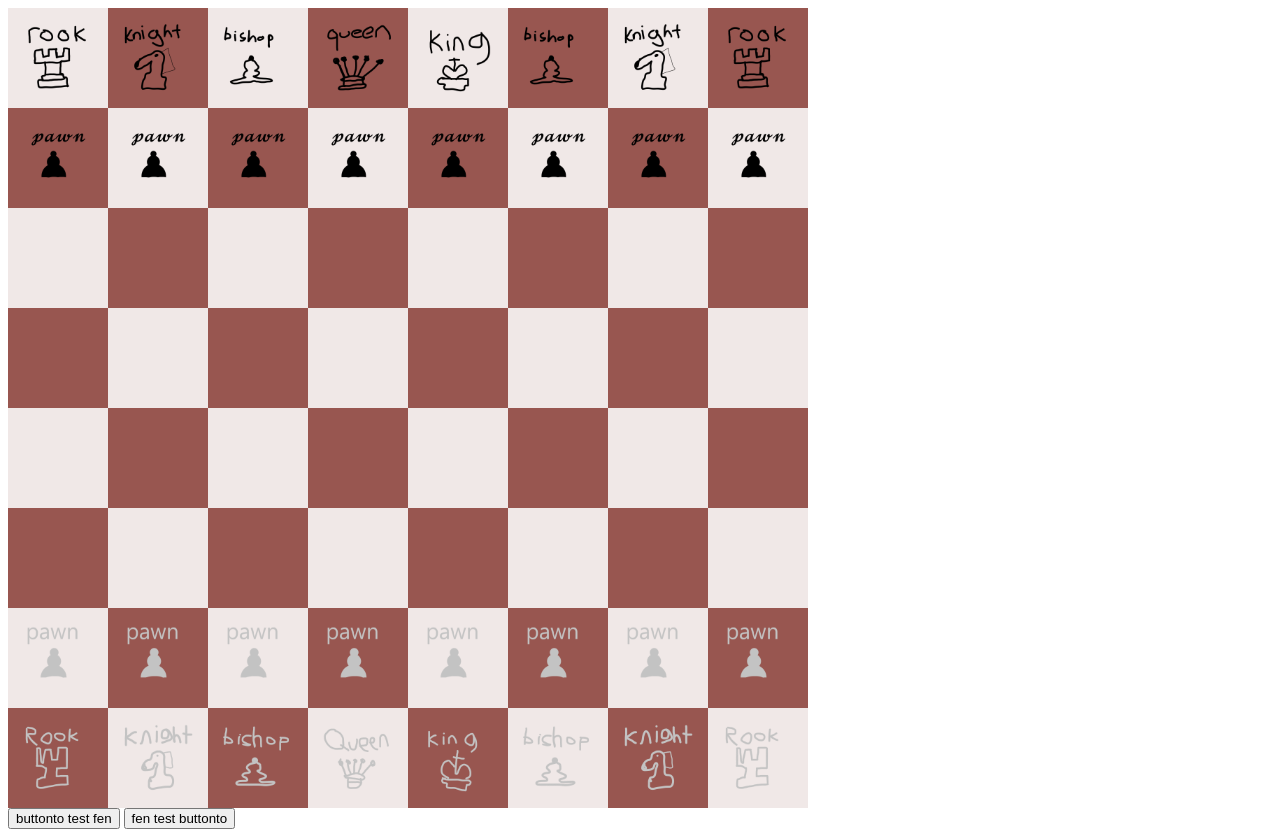
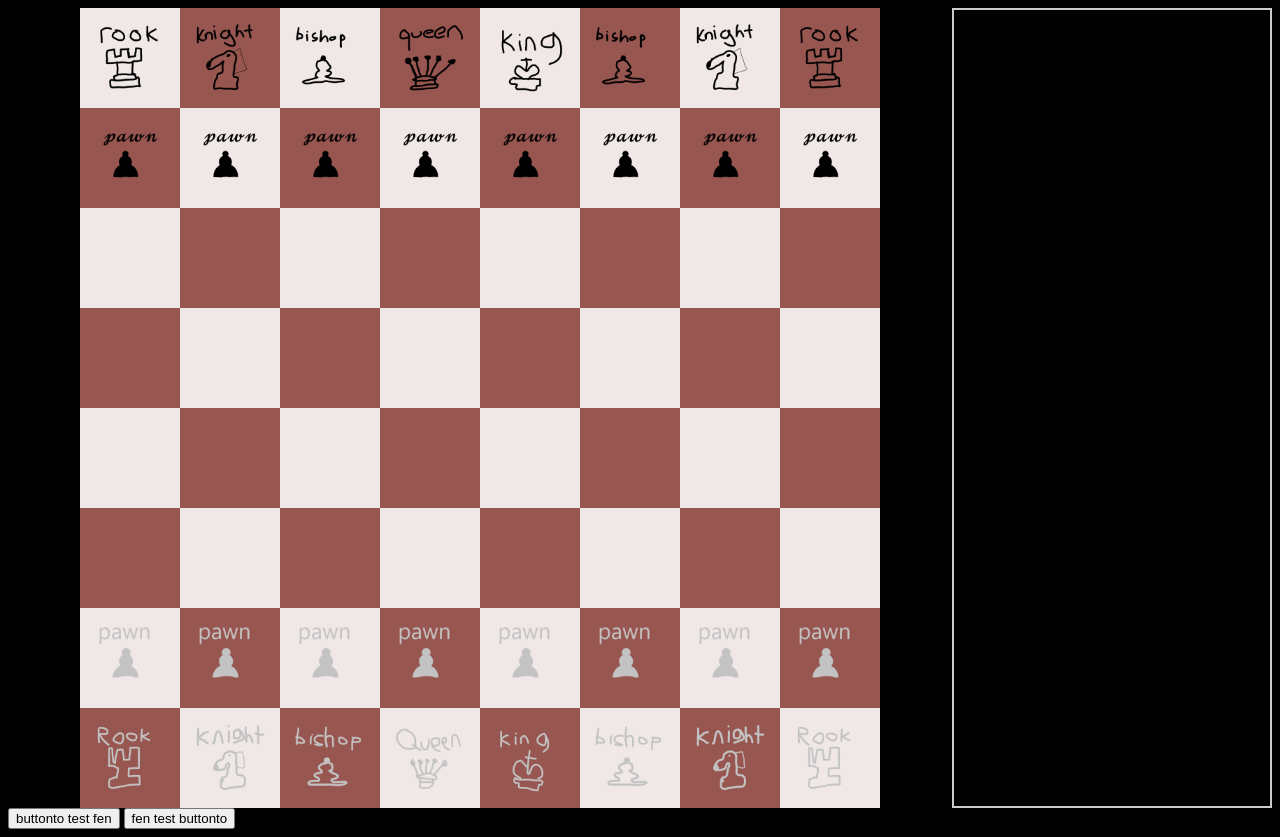
Before and after one commit to sebastianGascoine/fluffy-octo-spoon, a website: page public/views/board.html in a window 1280 px wide. Drawn offline with nearby package versions, Linux system fonts and the light colour scheme; files that its build step writes are made by us from their sources; no server answers; files whose address does not match are found by name.

Commit message:
center board

```diff
--- a/public/styles/board.css
+++ b/public/styles/board.css
@@ -8,9 +8,31 @@
     display: flex;
 }
 
+
+body{
+    background-color: black;
+}
+
 #board {
     border-spacing: 0;
     display: inline;
+    margin: auto;
+        /*width: 50%;*/
+        /*padding: 70px 70px;*/
+        text-align: center;
+}
+#moves{
+    width: -moz-fit-content;
+    width: fit-content;
+    padding: 5px;
+    margin-bottom: 1em;
+    color: white;
+    text-align: left;
+}
+.container {
+  border: 2px solid #ccc;
+  padding: 10px;
+  width: 20em;
 }
 
 .cell {
@@ -68,7 +90,7 @@ tr:nth-child(odd) .cell:nth-child(odd) .cell_number, tr:nth-child(even) .cell:nt
     color: #985650;
 }
 tr:nth-child(odd) .cell:nth-child(even) .cell_number, tr:nth-child(even) .cell:nth-child(odd) .cell_number {
-    color: #F0E8E7;
+    color: green ;
 }
 
 .piece {
--- a/public/views/board.html
+++ b/public/views/board.html
@@ -12,8 +12,9 @@
   <body>
     <div id="main_content">
       <table id="board"></table>
-
+<div class="container">
       <ul id="moves" style="float: left;"></ul>
+    </div>
     </div>
     <input type="button" id="fenbutton" value="buttonto test fen">
     <input type="button" id="fenbutton2" value="fen test buttonto">
```
Also changed, not shown: public/views/index.html (+1 -1 lines).
